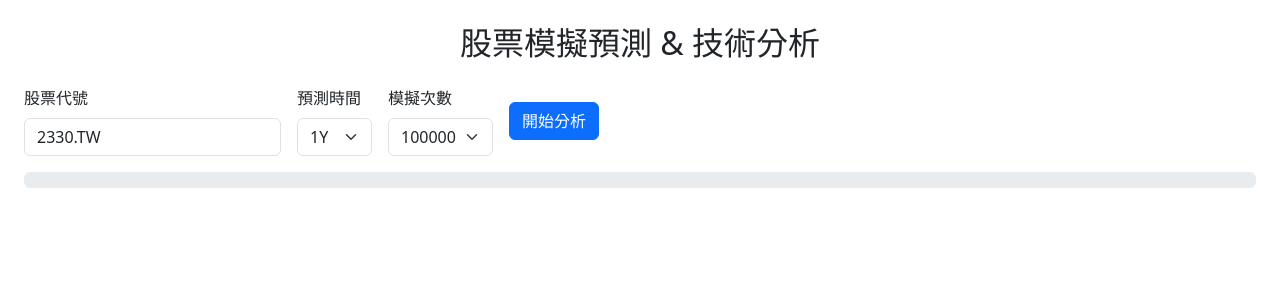
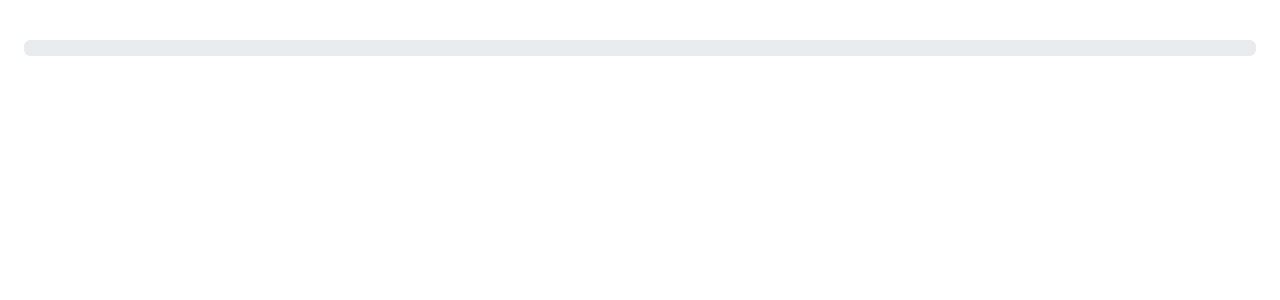
Before and after one commit to stone901016/stock-sim-render3, a Flask app: page / in a window 1280 px wide. Shown: the top 300 px of the page. Run offline with Flask 3, Linux system fonts and the light colour scheme; some libraries are stand-ins or nearby versions.

Commit message:
Update index.html

```diff
--- a/templates/index.html
+++ b/templates/index.html
@@ -1,104 +1,78 @@
 <!DOCTYPE html>
 <html lang="zh-Hant">
 <head>
-  <meta charset="UTF-8" />
-  <meta name="viewport" content="width=device-width,initial-scale=1" />
+  <meta charset="UTF-8"/>
+  <meta name="viewport" content="width=device-width,initial-scale=1"/>
   <title>股票模擬預測 & 技術分析</title>
-  <link href="https://cdn.jsdelivr.net/npm/bootstrap@5.4.3/dist/css/bootstrap.min.css" rel="stylesheet"/>
+  <link rel="stylesheet" href="https://cdn.jsdelivr.net/npm/bootstrap@5.4.3/dist/css/bootstrap.min.css"/>
+  <!-- 下面假設你原本有的 autocomplete 樣式或 scripts 都留著 -->
 </head>
 <body class="p-4">
-  <h2 class="mb-4 text-center">股票模擬預測 & 技術分析</h2>
+  <!-- 保留你原本的自選欄位 HTML，完全不動 -->
+  <!-- 例如： -->
+  <div id="ticker-widget">
+    <!-- 你現有的 autocomplete input -->
+  </div>
 
-  <form id="fm" class="row g-3 align-items-center mb-3">
-    <div class="col-auto">
-      <label class="form-label">股票代號</label>
-      <input type="text" class="form-control" name="symbol" value="2330.TW" />
-    </div>
-    <div class="col-auto">
-      <label class="form-label">預測時間</label>
-      <select class="form-select" name="horizon">
-        <option>1D</option><option>1W</option><option>1M</option>
-        <option selected>1Y</option><option>3M</option><option>6M</option>
-      </select>
-    </div>
-    <div class="col-auto">
-      <label class="form-label">模擬次數</label>
-      <select class="form-select" name="simulations">
-        <option>1000</option><option selected>100000</option>
-        <option>200000</option><option>500000</option>
-      </select>
-    </div>
-    <div class="col-auto">
-      <button type="submit" class="btn btn-primary">開始分析</button>
-    </div>
-  </form>
-
-  <div class="progress mb-4">
+  <!-- 進度條 -->
+  <div class="progress my-3">
     <div id="bar" class="progress-bar" role="progressbar" style="width:0%">
       資料下載中，請稍候
     </div>
   </div>
 
+  <!-- 結果區 -->
   <div id="results" style="display:none">
-    <div class="mb-4">
-      <img id="trend" class="img-fluid border" alt="走勢圖"/>
-    </div>
-    <div class="mb-4">
-      <img id="hist" class="img-fluid border" alt="次數分佈圖"/>
-    </div>
-    <h4>模擬數據</h4>
-    <ul id="stats"></ul>
-    <h4>技術指標</h4>
-    <ul id="inds"></ul>
-    <h4>研究員觀點</h4>
-    <p id="viewpoint"></p>
-    <h4>操作建議</h4>
-    <p id="advice" class="fw-bold"></p>
+    <img id="trend" class="img-fluid mb-3" alt="模擬走勢圖"/>
+    <img id="hist" class="img-fluid mb-3" alt="直方圖"/>
+    <h4>模擬數據</h4><ul id="stats"></ul>
+    <h4>技術指標</h4><ul id="inds"></ul>
+    <h4>研究員觀點</h4><p id="viewpoint"></p>
+    <h4>操作建議</h4><p id="advice" class="fw-bold"></p>
   </div>
 
   <script>
-    const fm = document.getElementById("fm");
-    const bar = document.getElementById("bar");
-    const resDiv = document.getElementById("results");
-    const trend = document.getElementById("trend");
-    const hist = document.getElementById("hist");
-    const stats = document.getElementById("stats");
-    const inds = document.getElementById("inds");
-    const vp = document.getElementById("viewpoint");
-    const adv = document.getElementById("advice");
+    const bar = document.getElementById("bar"),
+          results = document.getElementById("results"),
+          trend = document.getElementById("trend"),
+          hist = document.getElementById("hist"),
+          stats = document.getElementById("stats"),
+          inds  = document.getElementById("inds"),
+          vp    = document.getElementById("viewpoint"),
+          adv   = document.getElementById("advice"),
+          form  = document.querySelector("form");  // 你的原 form
 
-    fm.onsubmit = e => {
+    form.onsubmit = e=>{
       e.preventDefault();
-      resDiv.style.display = "none";
-      bar.style.width = "0%";
-      bar.innerText = "資料下載中，請稍候";
-      const p = new URLSearchParams(new FormData(fm));
-      const es = new EventSource("/api/stock_stream?"+p);
-      es.onmessage = ev => {
+      results.style.display="none";
+      bar.style.width="0%"; bar.innerText="資料下載中，請稍候";
+      const params = new URLSearchParams(new FormData(form)),
+            es = new EventSource("/api/stock_stream?"+params);
+      es.onmessage = ev=>{
         const d = ev.data.trim();
         if (d.startsWith("{")) {
           // 完成
-          bar.style.width = "100%";
-          setTimeout(()=> bar.parentElement.style.display="none",500);
+          bar.style.width="100%";
+          setTimeout(()=> bar.parentElement.style.display="none",300);
           const o = JSON.parse(d);
           trend.src = o.trend_img;
           hist.src  = o.hist_img;
           stats.innerHTML = `
-            <li>平均價格：${o.stats.avg} 元</li>
-            <li>當前價格：${o.stats.curr} 元</li>
+            <li>平均：${o.stats.avg} 元</li>
+            <li>現價：${o.stats.curr} 元</li>
             <li>範圍：${o.stats.min}-${o.stats.max} 元</li>
-            <li>波動度：${o.stats.vol} 元 (${o.stats.vol_pct})</li>`;
+            <li>波動：${o.stats.vol} 元 (${o.stats.vol_pct})</li>`;
           inds.innerHTML = `
-            <li>20日MA：${o.indicators.MA20}</li>
-            <li>50日MA：${o.indicators.MA50}</li>
-            <li>RSI(14)：${o.indicators.RSI14}</li>
-            <li>MACD 柱狀圖：${o.indicators.MACD}</li>`;
-          vp.innerText = `產業類別：${o.industry}；公司簡介：${o.summary}`;
+            <li>MA20：${o.inds.MA20}</li>
+            <li>MA50：${o.inds.MA50}</li>
+            <li>RSI14：${o.inds.RSI14}</li>
+            <li>MACD：${o.inds.MACD}</li>`;
+          vp.innerText = `產業：${o.industry}；簡介：${o.summary}`;
           adv.innerText = o.advice;
-          resDiv.style.display = "block";
+          results.style.display="block";
           es.close();
         } else {
-          // 只更新長度
+          // 進度
           bar.style.width = d+"%";
           bar.innerText = "資料下載中，請稍候";
         }
```
